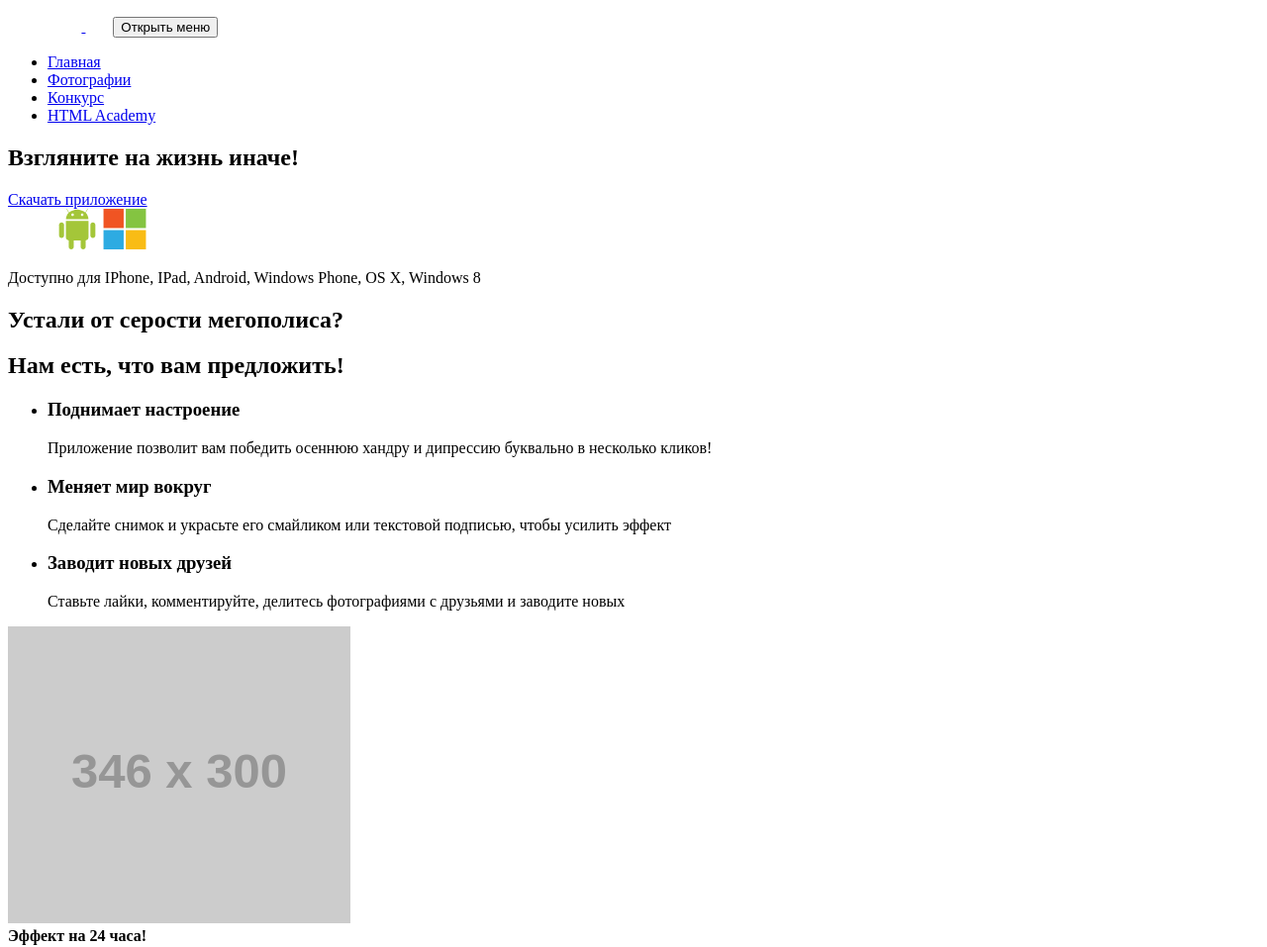
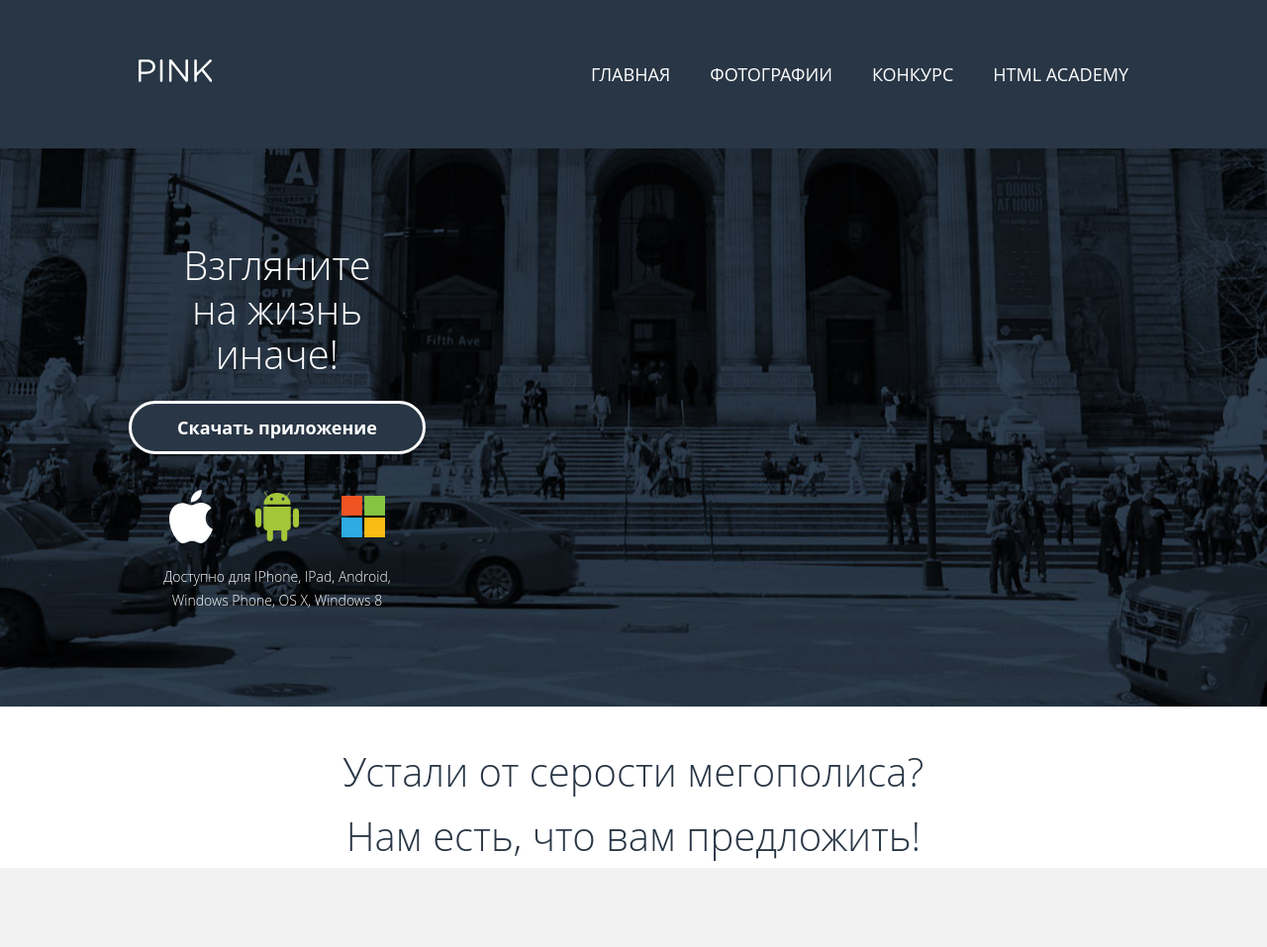
Before and after one commit to inaumovd/685293-pink, a website: page source/index.html in a window 1280 px wide. Shown: the top 957 px of the page at 99% size. Drawn offline with nearby package versions, Linux system fonts and the light colour scheme; files that its build step writes are made by us from their sources; placeholder pictures from the web are drawn by us.

Commit message:
Небольшие правки сборки

```diff
--- a/source/sass/style.scss
+++ b/source/sass/style.scss
@@ -1,5 +1,5 @@
 @import "variables.scss";
-/*@import "normalize.scss";
+@import "normalize.scss";
 @import "scaffolding.scss";
 @import "blocks/page-header.scss";
 @import "blocks/site-list.scss";
@@ -26,7 +26,7 @@
 @import "blocks/app-radio-form.scss";
 @import "blocks/text-form.scss";
 @import "blocks/slider.scss";
-@import "blocks/tools.scss";*/
+@import "blocks/tools.scss";
 
 .visually-hidden {
   position: absolute;
```
